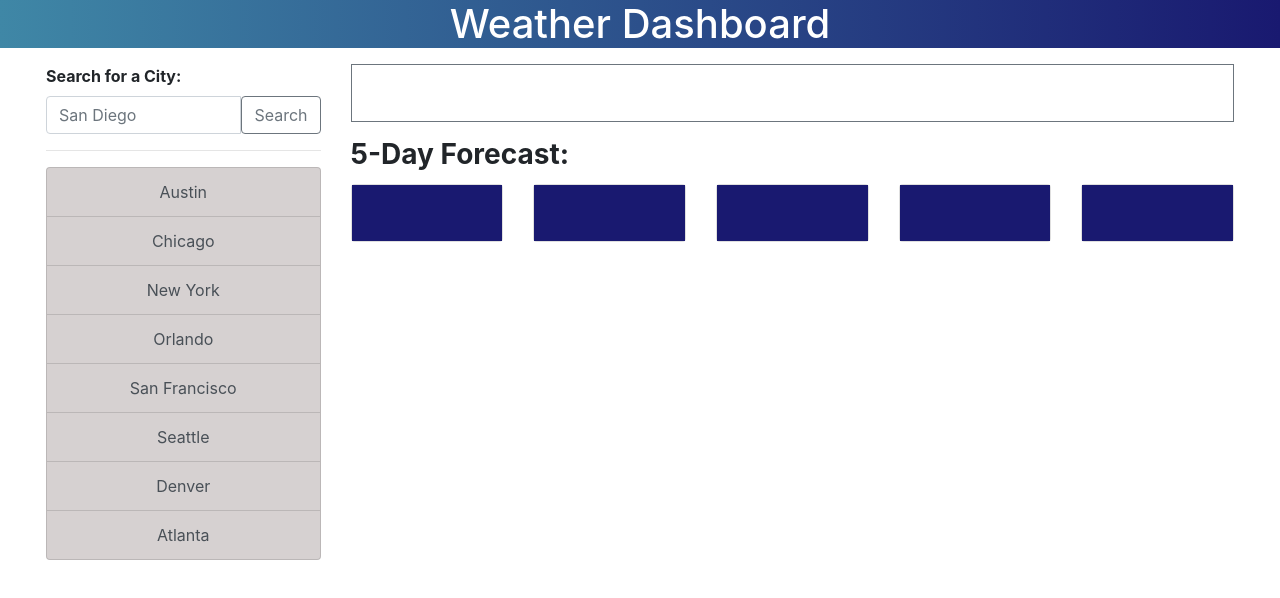
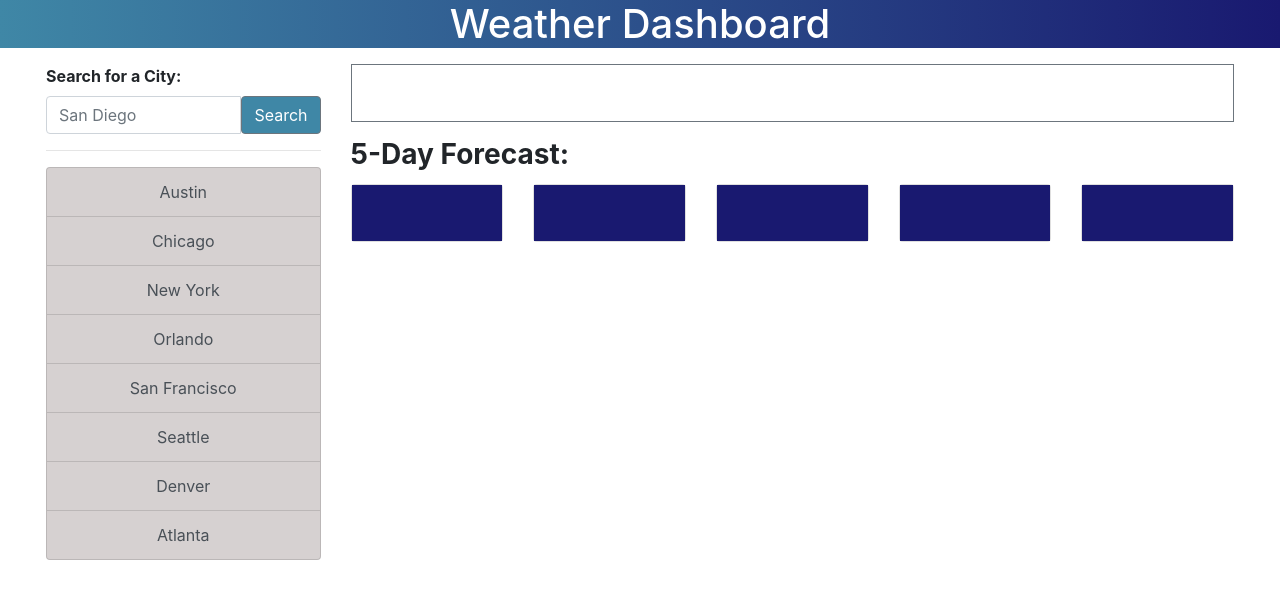
Before and after one commit to AndrewKamSki/Weather-Dashboard-App, a plain HTML site: page index.html in a window 1280 px wide. Drawn offline with nearby package versions, Linux system fonts and the light colour scheme.

Commit message:
Added small cosmetic changes to html and css for coloring search button

```diff
--- a/assets/style.css
+++ b/assets/style.css
@@ -6,6 +6,10 @@ h2, h3, label {
     background: linear-gradient(0.25turn, #3f87a6, midnightblue);
 }
 
+.custom-search-button {
+    background-color: #3f87a6;
+    color: white;
+}
 .custom-button {
     background-color: rgb(214, 209, 209);
 }
```
